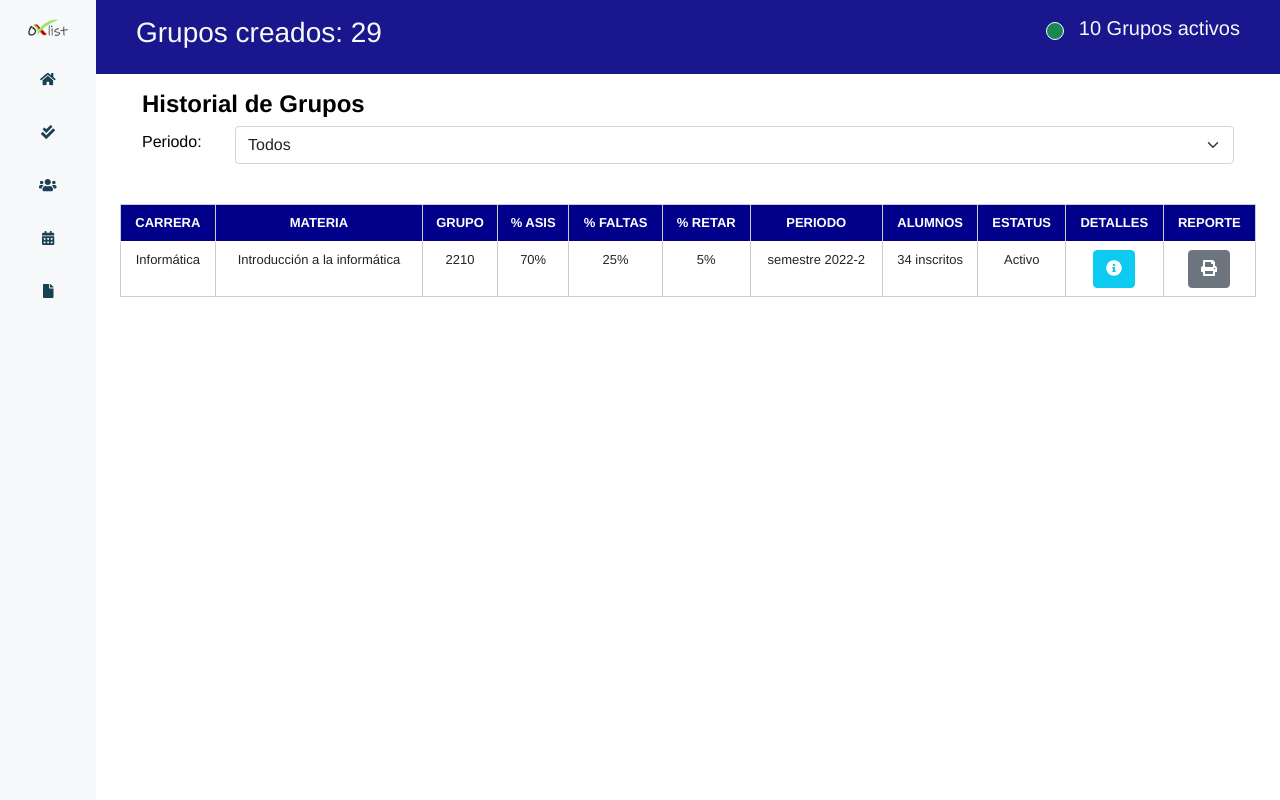
After one commit to chrisPumita/asistencia, a PHP site: page /main_profesor/historial_grupos.php in a window 1280 px wide. The commit adds this page. Run offline with PHP 8.4, Linux system fonts and the light colour scheme; some libraries are stand-ins or nearby versions.

Commit message:
Historial de grupos

```diff
--- /dev/null
+++ b/main_profesor/historial_grupos.php
@@ -0,0 +1,131 @@
+<?php
+$titulo = "HOME - Profesor";
+$path = "../"
+?>
+
+<!doctype html>
+<html lang="en">
+<head>
+    <?php include $path."includes_general/header.php"?>
+
+</head>
+<body>
+<div class="container-fluid">
+    <div class="row">
+        <?php include $path."includes_general/sidebar.php"?>
+        <div class="col-sm pt-0 min-vh-100 bg-blanco m-0 p-0">
+            <!-- content -->
+            <div class="container-fluid bg-primary">
+                <div class="container p-3 text-light">
+
+                    <div class="row">
+                        <div class="col-12 col-md-5">
+                            <h3>Grupos creados: 29</h3>
+                        </div>
+                        <div class="col-12 col-md-7">
+                            <div class="row">
+                                <div class="col-8 col-md-12" style="display: flex; justify-content: flex-end;">
+                                    <div class="">
+                                     <div class="row">
+                                        <div class="col-1" style="display: flex;align-items: center;">
+                                            <span class="position-absolute mt-3 p-2 end-1 translate-middle p-2 bg-success border border-light rounded-circle">
+                                                <span class="visually-hidden">New alerts</span>
+                                            </span>
+                                        </div>
+                                        <div class="col text-light">
+                                            <h5 class="">10 Grupos activos</h5>
+                                        </div>
+                                    </div>
+                                </div>
+                            </div>
+                        </div>
+                        </div>
+                    </div>
+
+                </div>
+            </div>
+
+            <div class="container">
+                <div class="mt-3">
+                    <H4><strong>Historial de Grupos</strong></H4>
+                </div>
+                <div class="row">
+                    <div class="col-3 col-md-1" style="display: flex;align-items: center;">
+                        <div class="d-flex aling-items-center">
+                            <h6>  Periodo:  </h6>
+                        </div>
+                    </div>
+                    <div class="col-9 col-md-11">
+                        <select class="form-select" aria-label="Default select example">
+                          <option selected>Todos</option>
+                          <option value="1">One</option>
+                          <option value="2">Two</option>
+                          <option value="3">Three</option>
+                      </select>
+                  </div>
+                </div>
+            </div>
+
+
+                <div class="col-12">
+                <div class="mb-3 p-4">
+                    <table class="table table-bordered order-table display nowrap table-responsive mt-3" id="tableEquiposA">
+                        <thead>
+                        <tr class="text-center">
+                            <th>CARRERA</th>
+                            <th>MATERIA</th>
+                            <th>GRUPO</th>
+                            <th>% ASIS</th>
+                            <th>% FALTAS</th>
+                            <th>% RETAR</th>
+                            <th>PERIODO</th>
+                            <th>ALUMNOS</th>
+                            <th>ESTATUS</th>
+                            <th>DETALLES</th>
+                            <th>REPORTE</th>
+                        </tr>
+                        </thead>
+                        <tbody id="">
+                        <tr class="text-center">
+                            <td data-label="">Informática</td>
+                            <td data-label="">Introducción a la informática</td>
+                            <td data-label="">2210</td>
+                            <td data-label="">70%</td>
+                            <td data-label="">25%</td>
+                            <td data-label="">5%</td>
+                            <td data-label="">semestre 2022-2</td>
+                            <td data-label="">34 inscritos</td>
+                            <td data-label="">Activo</td>
+                            <td data-label="">
+                                <button type="button" class="btn btn-info">
+                                    <i class="fas fa-info-circle" style="color: white;"></i>
+
+                                </button>
+                            </td>
+                            <td data-label="">
+                                <button type="button" class="btn btn-secondary">
+                                    <i class="fas fa-print" style="color: white;"></i>
+                                </button>
+                            </td>
+                        </tr>
+                        <tr class="text-center">
+
+                        </tr>
+                        </tbody>
+                    </table>
+                </div>
+            </div>
+
+
+
+        </div>
+    </div>
+</div>
+</body>
+
+
+<?php include $path."includes_general/js.php"?>
+
+<script src="services/template.js"></script>
+<!-- Initialize Swiper -->
+</html>
--- a/main_profesor/index.php
+++ b/main_profesor/index.php
@@ -1,6 +1,7 @@
 <?php
 $titulo = "HOME - Profesor";
 $path = "../";
+
 session_start();
 $_SESSION["idSesion"] = session_id();
 if(!isset($_SESSION['name_user']))
```
